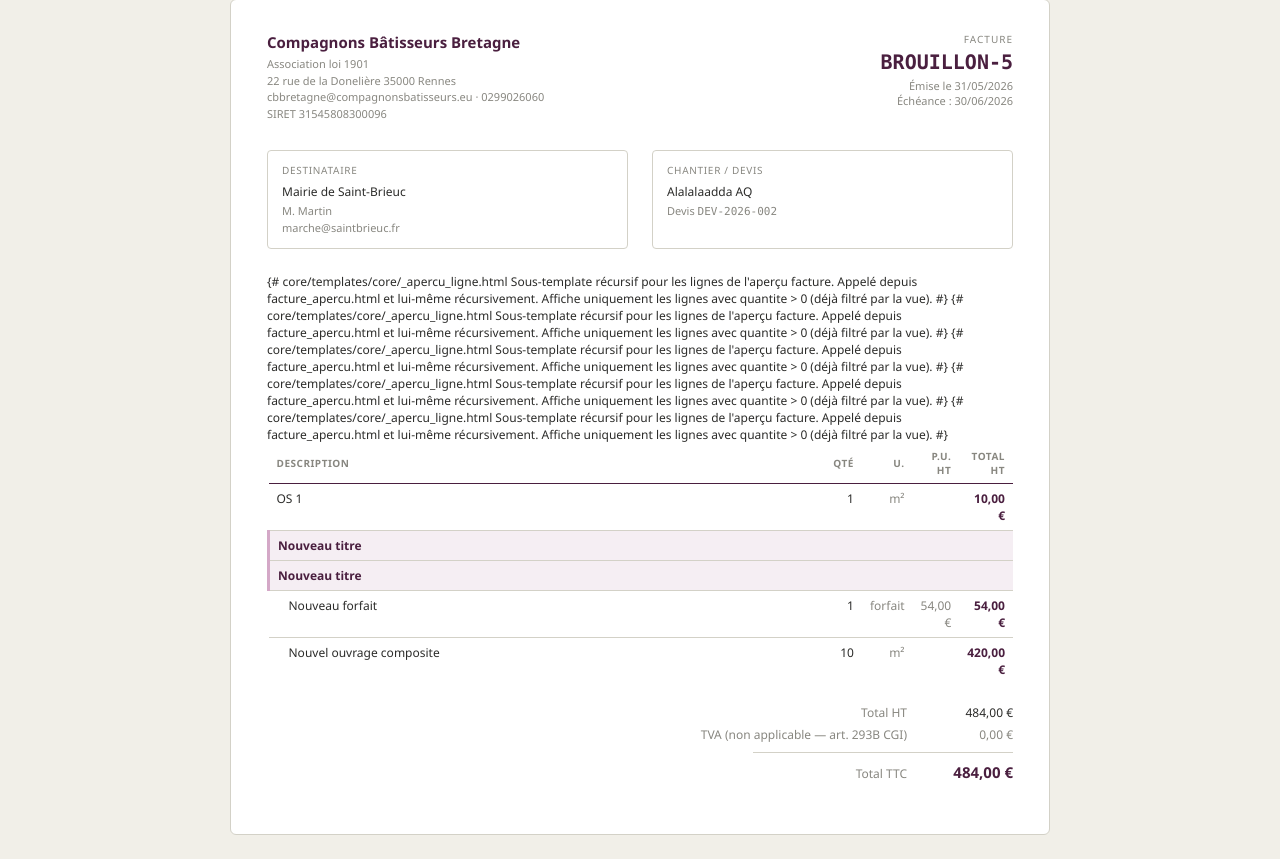
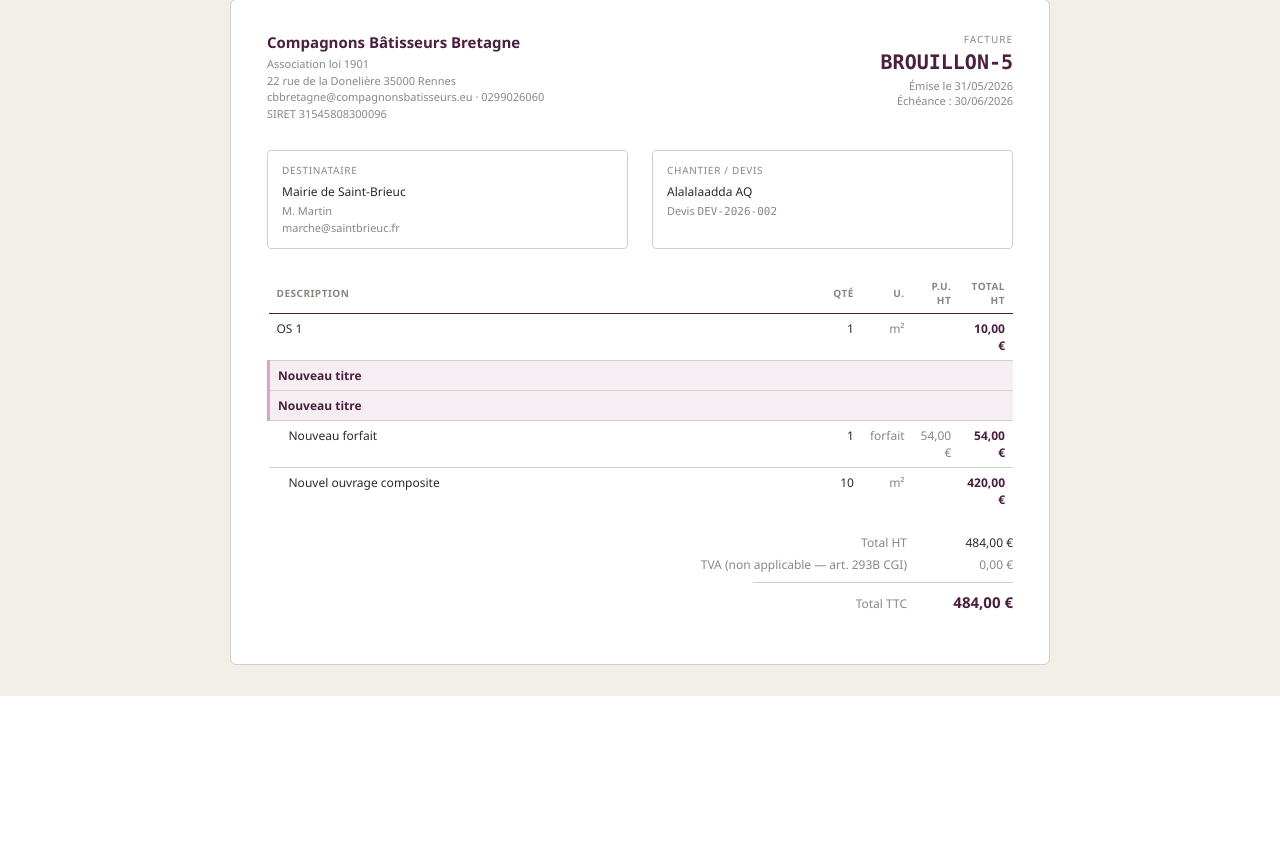
Before and after one commit to pekkip/lec-henn, a Django app: page /factures/5/apercu/ in a window 1280 px wide. Shown: the part 104-963 px from the top of the page. After the commit the page ends 800 px from the top, so only its background shows below. Run offline with Django 5.2, Linux system fonts and the light colour scheme; a user stored in the database is signed in; data comes from the database, SQL or seed files in the repository; both versions use the stored data as it was after the commit.

Commit message:
vue factue modif 1

```diff
--- a/cbretagne/settings.py
+++ b/cbretagne/settings.py
@@ -129,6 +129,8 @@ STATIC_URL = 'static/'
 STATIC_ROOT = BASE_DIR / 'staticfiles'
 STATICFILES_STORAGE = 'whitenoise.storage.CompressedManifestStaticFilesStorage'
 
+LOGIN_URL = '/login/'
+LOGIN_REDIRECT_URL = '/'
 MEDIA_URL = '/media/'
 MEDIA_ROOT = BASE_DIR / 'media'
 
--- a/core/templates/core/_apercu_ligne.html
+++ b/core/templates/core/_apercu_ligne.html
@@ -1,8 +1,4 @@
-{# core/templates/core/_apercu_ligne.html
-   Sous-template récursif pour les lignes de l'aperçu facture.
-   Appelé depuis facture_apercu.html et lui-même récursivement.
-   Affiche uniquement les lignes avec quantite > 0 (déjà filtré par la vue).
-#}
+
 {% if lf.type_ligne == 'TITRE' %}
   <tr class="row-titre">
     <td colspan="5">{{ lf.description }}</td>
--- a/core/templates/core/facture_apercu.html
+++ b/core/templates/core/facture_apercu.html
@@ -207,7 +207,7 @@ table.lignes .td-total { text-align: right; font-weight: 600; color: var(--prune
     </thead>
     <tbody>
       {% for lf in lignes %}
-        {% include 'core/_apercu_ligne.html' with lf=lf depth=0 %}
+        {% include 'core/_apercu_ligne.html' with lf=lf depth=0 only %}
       {% endfor %}
     </tbody>
   </table>
--- a/core/views.py
+++ b/core/views.py
@@ -13,6 +13,7 @@ from django.shortcuts import render, redirect, get_object_or_404
 from django.views.decorators.http import require_POST
 from django.contrib import messages
 from django.utils import timezone
+from django.http import JsonResponse, HttpResponse, HttpResponseForbidden
 
 from .models import (
     Client, Devis, LigneDevis,
@@ -801,7 +802,7 @@ def facture_create(request, devis_pk):
             created_by=request.user,
         )
         # Copie des lignes du devis
-        _copier_lignes_devis(facture, devis)
+        copier_lignes_devis_vers_facture(devis.lignes.filter(parent=None), facture)
 
         AuditLog.objects.create(
             user=request.user,
--- a/requirements.txt
+++ b/requirements.txt
@@ -1,4 +1,4 @@
-django>=6.0
+django>=4.2,<6.0
 gunicorn
 whitenoise
 psycopg2-binary
```
Also changed, not shown: db.sqlite3.
